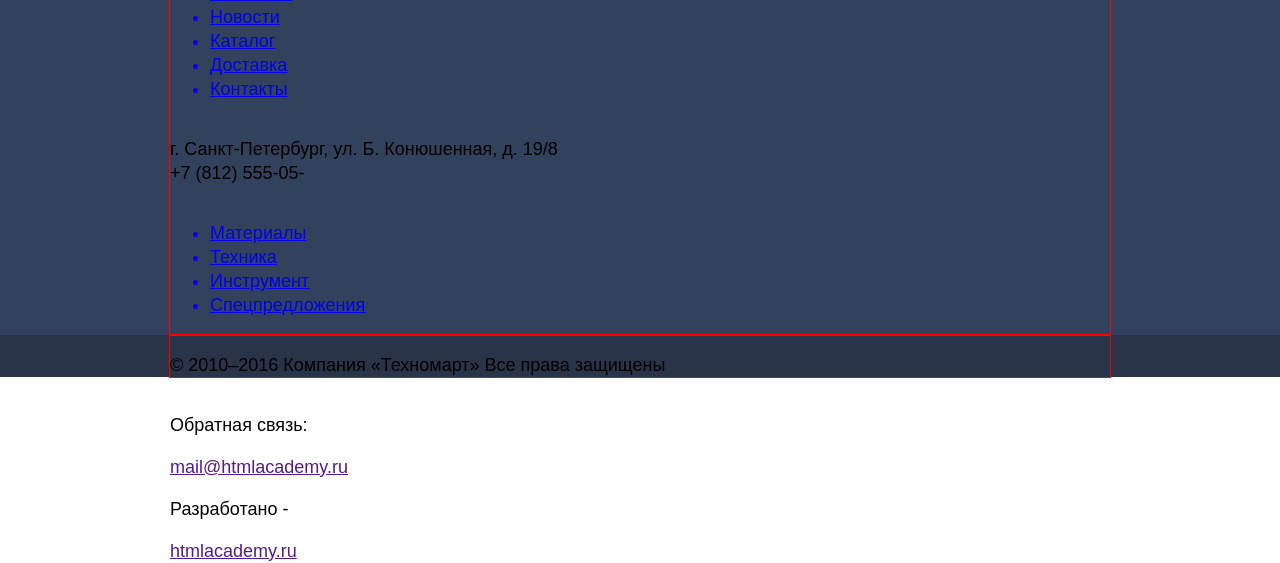
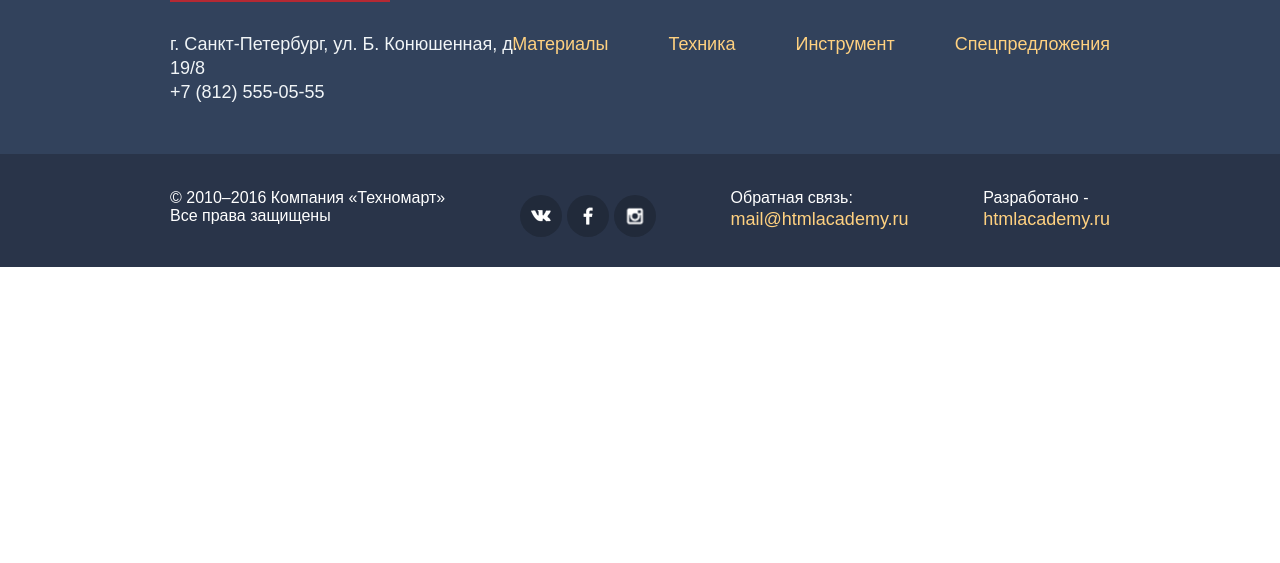
Before and after one commit to alexandraleo/45442-technomart-1, a plain HTML site: page catalog.html in a window 1280 px wide. Shown: the part 2170-2733 px from the top of the page. After the commit the page ends 2437 px from the top, so only its background shows below. Drawn offline with Linux system fonts and the light colour scheme; a web font is replaced by a local one.

Commit message:
Footer done

```diff
--- a/catalog.html
+++ b/catalog.html
@@ -245,42 +245,60 @@
   		</div>
   	</main>
     <footer>
-		<div class="container">
-			<a href="index.html">Техномарт</a>
+        <div class="footer-navigation main-menu">
+          <a href="index.html" class="logo">Техномарт</a>
           <ul>
-				<a href="#"><li>Компания</li></a>
-				<a href="#"><li>Новости</li></a>
-				<a href="catalog.html"><li>Каталог</li></a>
-				<a href="#"><li>Доставка</li></a>
-				<a href="#"><li>Контакты</li></a>
-			</ul>
-			<p>г. Санкт-Петербург, ул. Б. Конюшенная, д. 19/8 <br>
-			 +7 (812) 555-05-</p>
-			 <ul>
-				<a href="#"><li>Материалы</li></a>
-				<a href="#"><li>Техника</li></a>
-				<a href="#"><li>Инструмент</li></a>
-				<a href="#"><li>Спецпредложения</li></a>
+            <a href="index.html">
+              <li>Компания</li>
+            </a>
+            <a href="#">
+              <li>Новости</li>
+            </a>
+            <a href="#">
+              <li>Каталог</li>
+            </a>
+            <a href="#">
+              <li>Доставка</li>
+            </a>
+            <a href="#">
+              <li>Контакты</li>
+            </a>
           </ul>
         </div>
-    <div class="bg-container">
-      <div class="container">
+        <div class="footer-navigation submenu">
+          <p>г. Санкт-Петербург, ул. Б. Конюшенная, д. 19/8 <br>+7 (812) 555-05-55</p>
+          <ul>
+            <a href="#">
+              <li>Материалы</li>
+            </a>
+            <a href="#">
+              <li>Техника</li>
+            </a>
+            <a href="#">
+              <li>Инструмент</li>
+            </a>
+            <a href="#">
+              <li>Спецпредложения</li>
+            </a>
+          </ul>
+        </div>
+        <div class="footer-contacts">
           <div class="copyright">
-  				<p>© 2010–2016 Компания «Техномарт» Все права защищены</p>
+            <p>© 2010–2016 Компания «Техномарт»</p>
+            <p>Все права защищены</p>
           </div>
           <div class="socials">
-  				<a href=""></a>
-  				<a href=""></a>
-  				<a href=""></a>
+            <a href="#" class="social-btn social-btn-vk">Вконтакте</a>
+            <a href="#" class="social-btn social-btn-fb">Фейсбук</a>
+            <a href="#" class="social-btn social-btn-inst">Инстаграм</a>
           </div>
-  			<div>
+          <div class="feedback">
             <p>Обратная связь:</p>
-  				<a href="">mail@htmlacademy.ru</a>
+            <a href="mailto:mail@htmlacademy.ru">mail@htmlacademy.ru</a>
           </div>
-  			<div>
+          <div class="developer">
             <p>Разработано - </p>
-  				<a href="">htmlacademy.ru</a>
-  			</div>
+            <a href="https://htmlacademy.ru/">htmlacademy.ru</a>
           </div>
         </div>
     </footer>
--- a/css/style.css
+++ b/css/style.css
@@ -35,9 +35,9 @@ body {
 .icon {
     background-image: url("../img/sprite.png");
     background-repeat: no-repeat;
-    display: block;
-    text-align: center;
-    vertical-align: middle;
+    display: inline-flex;
+    /*text-align: center;
+    vertical-align: middle;*/
 }
 
 .icon-basket {
@@ -196,7 +196,7 @@ footer, .navigation {
 	text-align: center;
 }
 .store-navigation .logo,
-footer .logo {
+.footer-navigation .logo {
 	text-decoration: none;
 	text-align: center;
 	vertical-align: middle;
@@ -235,7 +235,9 @@ footer .logo {
 .store-navigation .nav-order:hover {
 	background-color: #5fbb2d;
 }
-.store-navigation .logo:hover, .store-navigation  .nav-basket:hover {
+.store-navigation .logo:hover,
+.store-navigation  .nav-basket:hover,
+.footer-navigation .logo:hover {
 	background-color: #ca2c37;
 }
 .store-navigation a:active {
@@ -245,7 +247,9 @@ footer .logo {
 .store-navigation .nav-order:active {
 	background-color: #518534;
 }
-.store-navigation .logo:active, .store-navigation  .nav-basket:active {
+.store-navigation .logo:active,
+.store-navigation  .nav-basket:active,
+.footer-navigation .logo:active {
 	background-color: #ba2732;
 }
 .store-navigation .nav-search:focus, .store-navigation .nav-search:active {
@@ -635,8 +639,6 @@ footer .logo {
 
 
 									/*Сложный фильтр по цене*/
-}
-}
 .price-controls {
   position: relative;
   display: block;
@@ -719,6 +721,15 @@ footer .logo {
   left: 80%;
 }
 												/*Footer*/
+.footer-navigation {
+	display: flex;
+	flex-direction: row;
+	justify-content: space-between;
+	align-items: flex-start;
+	box-shadow: none;
+	padding-left: calc((100% - 940px) / 2);
+	padding-right: calc((100% - 940px) / 2);
+}
 .footer-navigation .logo {
 	font-size: 30px;
 	line-height: 30px;
@@ -726,41 +737,120 @@ footer .logo {
 	padding-bottom: 21px;
 	box-shadow: 0px 5px 0px 0px #b52933;
 }
-.footer-navigation {
-	display: flex;
-	flex-direction: row;
-	justify-content: space-between;
-	align-items: stretch;
-	box-shadow: none;
-}
 .footer-navigation ul {
 	width: 560px;
 	display: flex;
 	flex-direction: row;
 	justify-content: flex-end;
 	align-items: stretch;
-	align-self: flex-end;
+	padding: 0;
 	margin: 0;
+	margin-top: 45px;
 }
 .footer-navigation li {
 	list-style: none;
-	border: none;
-	outline: none;
-	margin-left: 30px;
-	margin-right: 30px;
 }
 .footer-navigation a {
 	text-decoration: none;
 	color: #f1f5f7;
 	font-size: 18px;
 	line-height: 24px;
+	margin-left: 30px;
+	margin-right: 30px;
 }
-.footer-navigation li:last-child {
+.footer-navigation .logo {
+	margin: 0;
+}
+.footer-navigation a:last-child {
 	margin-right: 0;
 }
+.submenu {
+	margin-top: 35px;
+	padding-bottom: 50px;
+}
 .submenu ul {
-	align-self: stretch;
+	margin-top: 0;
 }
 .submenu a{
 	color: #ffd180;
 }
+.submenu p {
+	color: #f1f5f7;
+	font-size: 18px;
+	line-height: 24px;
+	padding: 0;
+	margin: 0;
+}
+.footer-navigation a:not(.logo):hover,
+.footer-contacts a:hover {
+	text-decoration: underline;
+}
+.main-menu a:active {
+	color: rgba(241, 245, 247, .5);
+}
+.submenu a:active {
+	color: rgba(255, 209, 128, .5);
+}
+.footer-contacts a:active {
+	color: #ee3643;
+	text-decoration: none;
+}
+.footer-contacts {
+	background-color: #293449;
+	display: flex;
+	flex-direction: row;
+	justify-content: space-between;
+	align-items: stretch;
+	padding-top: 35px;
+	padding-bottom: 30px;
+	padding-left: calc((100% - 940px) / 2);
+	padding-right: calc((100% - 940px) / 2);
+}
+.social-btn{
+	display: inline-flex;
+	position: relative;
+	font-size: 0;
+	width: 42px;
+	height: 42px;
+	border-radius: 50%;
+	background-color: #212a3a;
+}
+.social-btn:hover,
+.social-btn:active {
+	background-color: #ee3643;
+}
+.social-btn::before {
+	position: absolute;
+	content: "";
+	top: 50%;
+	left: 50%;
+	transform: translate(-50%, -50%);
+	background-image: url("../img/sprite.png");
+	background-repeat: no-repeat;
+}
+.social-btn-vk::before {
+	width: 20px;
+	height: 12px;
+	background-position: -117px -109px;
+}
+.social-btn-fb::before {
+	width: 10px;
+	height: 18px;
+	background-position: -96px -38px;
+}
+.social-btn-inst::before {
+	width: 17px;
+	height: 17px;
+	background-position: -100px -66px;
+}
+.footer-contacts p,
+.copyright p {
+	color: #fff;
+	font-size: 16px;
+	line-height: 18px;
+	margin: 0;
+}
+.feedback a, .developer a {
+	color: #ffd180;
+	text-decoration: none;
+}
```
Also changed, not shown: index.html (+65 -34 lines). Lines whose indentation alone changed are shown as unchanged.
